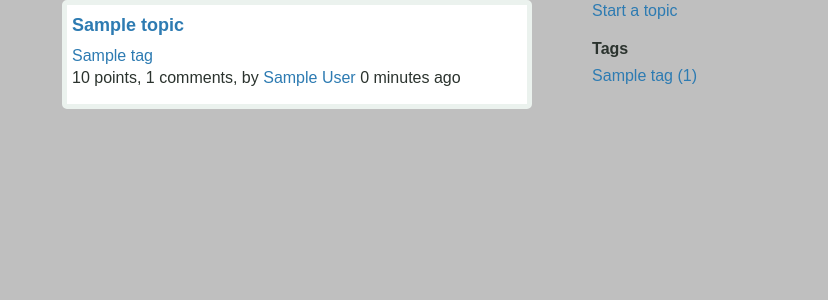
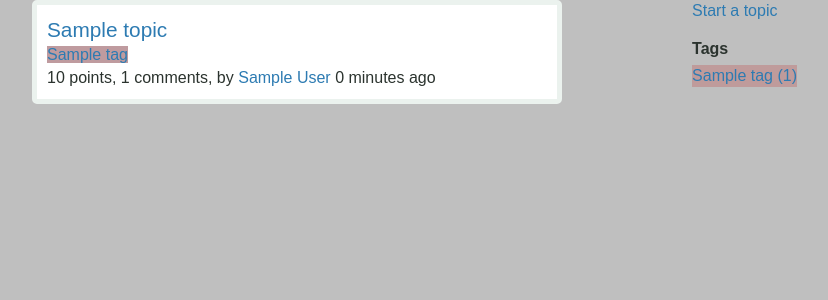
Before and after one commit to csytan/webnodes, a Django app: template templates/topics.html in a window 1280 px wide. Shown: the part 40-340 px from the top of the page, without its empty margins (343-1171 px from the left). Run offline with Django 3.2, Linux system fonts and the light colour scheme; the template is opened without the code that fills it: most values are stand-ins (such as "Sample title", 1, 10 or a date in 2020); parts of the project's set-up code (start-up, migrations or seed data) failed here and were passed over; some libraries are stand-ins or nearby versions.

Commit message:
Styling tweaks.

```diff
--- a/static/topic.js
+++ b/static/topic.js
@@ -213,7 +213,7 @@ $.fn.initTopic = function(graph, options){
         node.start = 0;
 
         update();
-
+        $('#reply_box textarea').focus();
         $('#parent_id').val(node.id);
         return false;
     });
--- a/static/webnodes.css
+++ b/static/webnodes.css
@@ -87,6 +87,11 @@ canvas {
 
 
 /* topic.html */
+
+.title {
+    font-size:1.3em;
+}
+
 .comment_box {
     position: absolute;
     display: none;
@@ -135,7 +140,7 @@ canvas {
 
 .comment_inner,
 .comment textarea {
-    padding: 15px;
+    padding: 10px;
     padding-bottom: 5px;
     border:1px solid #D1DFD6;
 }
@@ -195,8 +200,12 @@ canvas {
 }
 
 .topic {
-    width: 450px;
-    padding: 5px;
+    width: 500px;
+    padding: 10px;
     margin: auto;
     margin-bottom: 15px;
 }
+
+.topic p {
+    margin-bottom: 0px;
+}
--- a/templates/topics.html
+++ b/templates/topics.html
@@ -5,7 +5,7 @@
 {% block style %}
     <style>
         #content {
-            width: 800px;
+            width: 1000px;
         }
 
         #sidebar {
@@ -18,21 +18,60 @@
     </style>
 {% endblock %}
 
+{% block script %}
+    <script>
+        function hsv_to_rgb(h, s, v) {
+            // http://nofunc.org/Color_Conversion_Library/
+            var R, G, A, B, C, S=s/255, V=v/255, H=h/255;
+            if(S>0) {
+                if(H>=1) H=0;
+                H=6*H; F=H-Math.floor(H);
+                A=Math.round(255*V*(1-S));
+                B=Math.round(255*V*(1-(S*F)));
+                C=Math.round(255*V*(1-(S*(1-F))));
+                V=Math.round(255*V);
+                switch(Math.floor(H)) {
+                    case 0: R=V; G=C; B=A; break;
+                    case 1: R=B; G=V; B=A; break;
+                    case 2: R=A; G=V; B=C; break;
+                    case 3: R=A; G=B; B=V; break;
+                    case 4: R=C; G=A; B=V; break;
+                    case 5: R=V; G=A; B=B; break;
+                }
+                return({r:R?R:0, g:G?G:0, b:B?B:0, a:1});
+            }
+            else return({r:(V=Math.round(V*255)), g:V, b:V, a:1});
+        };
+        rgb = hsv_to_rgb(202,48,191);
+        $(function(){
+            $('a.tag').each(function(){
+                var h = Math.min($(this).text().length * 25, 255);
+                var rgb = hsv_to_rgb(h,48,191);
+                $(this).css('background-color',
+                'rgb(' + rgb.r + ',' + rgb.g + ',' + rgb.b+ ')');
+            });
+        });
+    </script>
+{% endblock %}
+
+
 {% block content %}
     <div id="sidebar">
         <a href="/topics/new">Start a topic</a>
         <h3>Tags</h3>
         {% for tag in tags %}
-            <a href="/{{ tag.name }}">{{ tag.name }} ({{ tag.count }})</a>
+            <a class="tag" href="/{{ tag.name }}">{{ tag.name }} ({{ tag.count }})</a>
         {% endfor %}
     </div>
 
     {% for topic in topics %}
         <div class="topic">
-            <h2><a href="/topics/{{ topic.id }}">{{ topic.title }}</a></h2>
+            <a class="title" href="/topics/{{ topic.id }}">{{ topic.title }}</a>
+            <p>
             {% for tag_name in topic.tags %}
-                <a href="/{{ tag_name }}">{{ tag_name }}</a>
+                <a class="tag" href="/{{ tag_name }}">{{ tag_name }}</a>
             {% endfor %}
+            </p>
             <p>
                 {{ topic.points }} points,
                 {{ topic.num_comments }} comments,
```
Also changed, not shown: templates/reddit_topic.html (+6 -5 lines), templates/reddit_topics.html (+4 -5 lines), templates/topic.html (+9 -8 lines).
